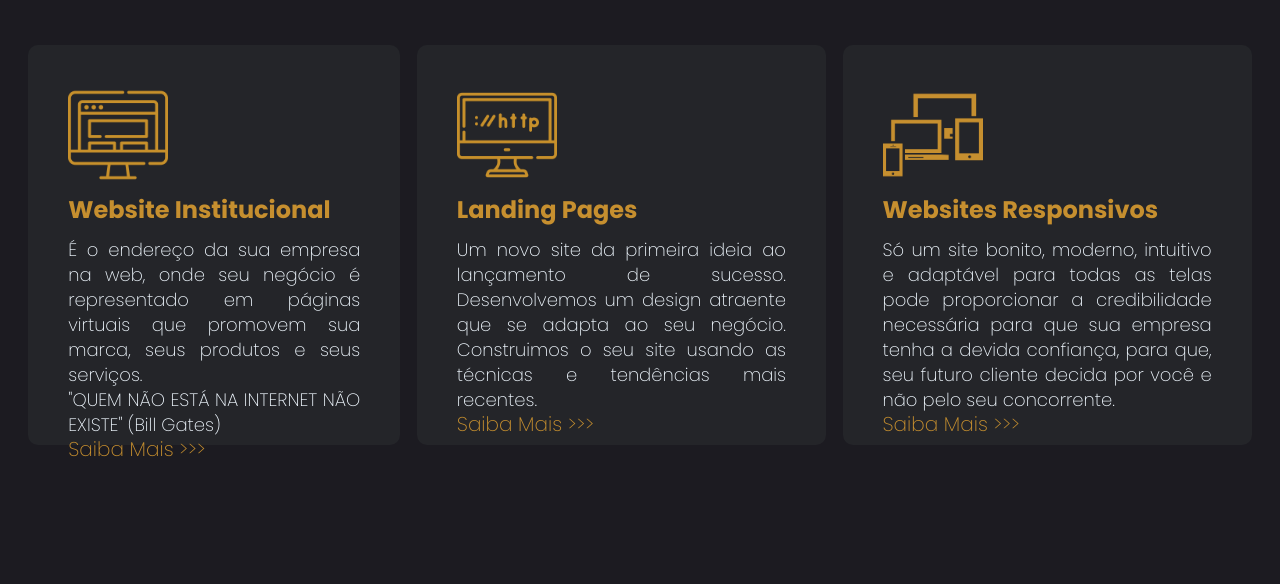
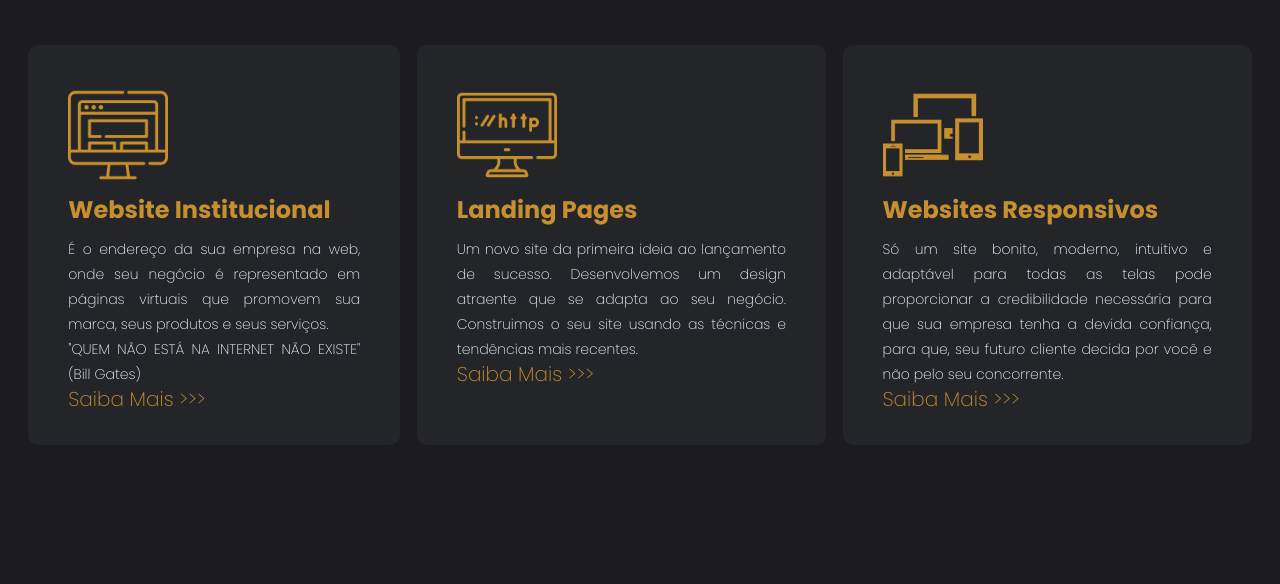
Before and after one commit to HenriqueTeixeira1977/site-portifolio, a PHP site: page / in a window 1280 px wide. Shown: the part 1030-1614 px from the top of the page. Run offline with PHP 8.4, Linux system fonts and the light colour scheme.

Commit message:
Atualização010120231527

```diff
--- a/css/style.css
+++ b/css/style.css
@@ -16,7 +16,6 @@ html {
 
 
 body {
-    /*background-color: #1c1b21;*/
     background-color:#1c1b21;
     font-family: 'poppins', sans-serif;
     flex-direction: column;
@@ -255,7 +254,7 @@ main{
 }
 .cards p {
     color:aliceblue;
-    font-size: 18px;
+    font-size: 14px;
     line-height: 25px;
     margin-top: 10px;
     font-weight: 100;
```
